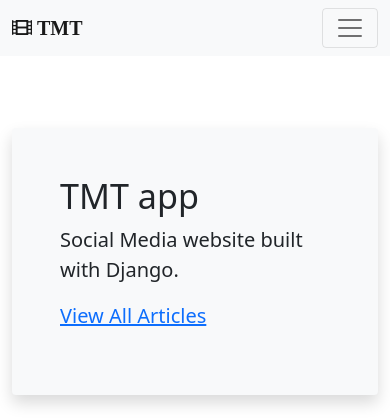
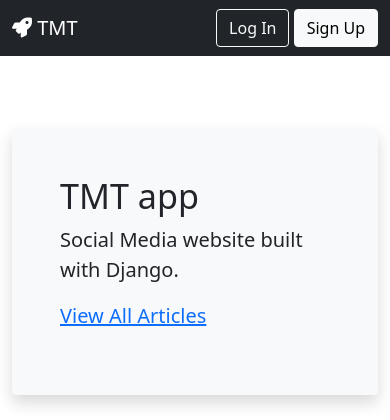
Before and after one commit to TomNguyen-FSDI/FSDI-115, a Django app: template assignment_03/templates/home.html in a window 390 px wide. Shown: the top 420 px of the page. Run offline with Django 3.2, Linux system fonts and the light colour scheme; the template is opened without the code that fills it, so the values that code supplies are empty.

Commit message:
made navbar for mobile and desktop for users not logged in and created static folder

```diff
--- a/assignment_03/config/settings.py
+++ b/assignment_03/config/settings.py
@@ -120,6 +120,8 @@
 # https://docs.djangoproject.com/en/3.2/howto/static-files/
 
 STATIC_URL = '/static/'
+STATICFILES_DIRS = [ str(BASE_DIR.joinpath('static')) ]
+STATIC_ROOT = str(BASE_DIR.joinpath('staticfiles'))
 
 # Default primary key field type
 # https://docs.djangoproject.com/en/3.2/ref/settings/#default-auto-field
--- /dev/null
+++ b/assignment_03/static/css/base.css
@@ -0,0 +1,22 @@
+/* Hides navbar that is made for smaller screens */
+@media only screen and (min-width: 767px){
+    #mobile-navbar{
+        display: none!important;
+    }
+}
+/* Hides navbar that is made for larger screens */
+@media only screen and (max-width: 767px){
+    #big-navbar{
+        display: none;
+    }
+}
+/* BASE HTML */
+.navbar-collapse{
+    display: flex;
+    justify-content: flex-end;
+}
+.search-bar{
+    display: flex;
+    flex: 1;
+
+}
--- a/assignment_03/templates/base.html
+++ b/assignment_03/templates/base.html
@@ -6,31 +6,56 @@
     <meta http-equiv="X-UA-Compatible" content="IE=edge">
     <meta name="viewport" content="width=device-width, initial-scale=1.0">
     <!-- CSS only -->
-<link href="https://cdn.jsdelivr.net/npm/bootstrap@5.0.0/dist/css/bootstrap.min.css" rel="stylesheet" integrity="sha384-wEmeIV1mKuiNpC+IOBjI7aAzPcEZeedi5yW5f2yOq55WWLwNGmvvx4Um1vskeMj0" crossorigin="anonymous">
-<link rel="stylesheet" href="https://use.fontawesome.com/releases/v5.15.1/css/all.css"
-        integrity="sha384-vp86vTRFVJgpjF9jiIGPEEqYqlDwgyBgEF109VFjmqGmIY/Y4HV4d3Gp2irVfcrp" crossorigin="anonymous">
+<link href="https://cdn.jsdelivr.net/npm/bootstrap@5.0.0/dist/css/bootstrap.min.css"
+rel="stylesheet"
+integrity="sha384-wEmeIV1mKuiNpC+IOBjI7aAzPcEZeedi5yW5f2yOq55WWLwNGmvvx4Um1vskeMj0"
+crossorigin="anonymous">
+<link rel="stylesheet"
+href="https://use.fontawesome.com/releases/v5.15.1/css/all.css"
+integrity="sha384-vp86vTRFVJgpjF9jiIGPEEqYqlDwgyBgEF109VFjmqGmIY/Y4HV4d3Gp2irVfcrp"
+crossorigin="anonymous">
 <link rel="stylesheet" href="{% static 'css/base.css' %}">
 {% block cssstyle %}
 {% endblock cssstyle %}
     <title>{% block title %}TMT App{% endblock title %}</title>
 </head>
 <body class="">
-    <nav class="navbar navbar-expand-md navbar-light bg-light">
+  <!-- Navbar for smaller screens under 768px -->
+  <nav class="navbar navbar-dark bg-dark d-flex" id="mobile-navbar">
+    <div class="container-fluid">
+      <a class="navbar-brand" href="{% url 'home' %}"><i class="fas fa-rocket"></i> TMT</i> </a>
+      <!-- Will uncomment when user accounts are created -->
+      <!-- <form class="search-container">
+
+        <input class="form-control me-2" type="search" placeholder="Search" aria-label="Search">
+      </form> -->
+      <div class="btn-container">
+        <button type="button" class="btn btn-outline-light"><a>Log In</a></button>
+        <button type="button" class="btn btn-light"><a>Sign Up</a></button>
+      </div>
+    </div>
+
+  </nav>
+
+  <!-- Navbar for screens over 768px(TABLETS/DESKTOP) -->
+    <nav class="navbar navbar-expand-md navbar-dark bg-dark" id="big-navbar">
         <div class="container-fluid">
-          <a class="navbar-brand" href="{% url 'home' %}"><i class="fas fa-film"> TMT</i> </a>
-          <button class="navbar-toggler" type="button" data-bs-toggle="collapse" data-bs-target="#navbarTogglerDemo02" aria-controls="navbarTogglerDemo02" aria-expanded="false" aria-label="Toggle navigation">
-            <span class="navbar-toggler-icon"></span>
-          </button>
+          <a class="navbar-brand" href="{% url 'home' %}"><i class="fas fa-rocket"></i> TMT</i> </a>
           <div class="collapse navbar-collapse" id="navbarTogglerDemo02">
-            <ul class="navbar-nav me-auto mb-2 mb-lg-0">
+            <!-- Commented out till logged in -->
+            <!-- <ul class="navbar-nav me-auto mb-2 mb-lg-0">
               <li class="nav-item btn-lg">
-                <a class="nav-link text-center btn btn-outline-primary" id="homePage" href="{% url 'home' %}">Home</a>
+                <a class="nav-link btn btn-outline-dark" id="homePage" href="{% url 'home' %}"><i class="fas fa-home"></i>Home</a>
               </li>
-            </ul>
-            <!-- <form class="d-flex">
+            </ul> -->
+            <form class="search-bar">
               <input class="form-control me-2" type="search" placeholder="Search" aria-label="Search">
-              <button class="btn btn-outline-success" type="submit">Search</button>
-            </form> -->
+            </form>
+
+            <div class="btn-container">
+              <button type="button" class="btn btn-outline-light"><a>Log In</a></button>
+              <button type="button" class="btn btn-light"><a>Sign Up</a></button>
+
           </div>
         </div>
       </nav>
@@ -39,8 +64,13 @@
         {% endblock content %}
     </main>
     <!-- JavaScript Bundle with Popper -->
-    <script src="https://code.jquery.com/jquery-3.5.1.min.js"
-    integrity="sha256-9/aliU8dGd2tb6OSsuzixeV4y/faTqgFtohetphbbj0=" crossorigin="anonymous"></script>
-<script src="https://cdn.jsdelivr.net/npm/bootstrap@5.0.0/dist/js/bootstrap.bundle.min.js" integrity="sha384-p34f1UUtsS3wqzfto5wAAmdvj+osOnFyQFpp4Ua3gs/ZVWx6oOypYoCJhGGScy+8" crossorigin="anonymous"></script>
+    <script
+    src="https://code.jquery.com/jquery-3.5.1.min.js"
+    integrity="sha256-9/aliU8dGd2tb6OSsuzixeV4y/faTqgFtohetphbbj0="
+    crossorigin="anonymous"></script>
+<script
+src="https://cdn.jsdelivr.net/npm/bootstrap@5.0.0/dist/js/bootstrap.bundle.min.js"
+integrity="sha384-p34f1UUtsS3wqzfto5wAAmdvj+osOnFyQFpp4Ua3gs/ZVWx6oOypYoCJhGGScy+8"
+crossorigin="anonymous"></script>
 </body>
 </html>
```
Also changed, not shown: 1 other file.
